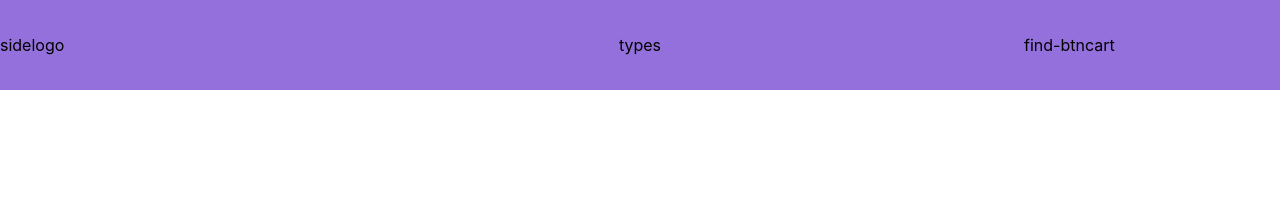
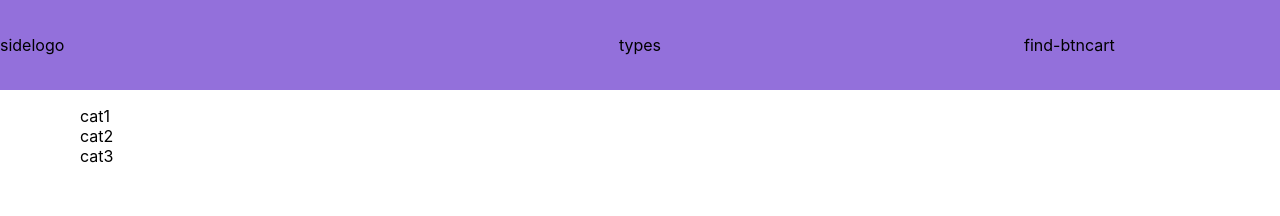
Before and after one commit to whyshurik/clothes-shop, a React (Create React App) app: page /catalog in a window 1280 px wide. Shown: the top 216 px of the page. Built offline with nearby package versions, Linux system fonts and the light colour scheme.

Commit message:
added routes integration

```diff
--- a/package.json
+++ b/package.json
@@ -8,6 +8,7 @@
     "@testing-library/user-event": "^13.5.0",
     "react": "^18.3.1",
     "react-dom": "^18.3.1",
+    "react-router-dom": "^7.0.2",
     "react-scripts": "5.0.1",
     "web-vitals": "^2.1.4"
   },
--- a/src/App.js
+++ b/src/App.js
@@ -1,12 +1,19 @@
 import './App.css';
 import Header from "./components/Header/Header";
+import { BrowserRouter as Router, Route, Routes } from "react-router-dom";
+import Home from "./components/Home";
+import Catalog from "./components/Catalog";
 
 function App() {
-  return (
-      <>
-          <Header></Header>
-      </>
-  );
+    return (
+        <Router>
+            <Header/>
+            <Routes>
+                <Route path="/" element={<Home />}/>
+                <Route path="/catalog" element={<Catalog />}/>
+            </Routes>
+        </Router>
+    );
 }
 
 export default App;
--- /dev/null
+++ b/src/components/Catalog/index.js
@@ -0,0 +1,7 @@
+export default function Catalog () {
+    return <ul>
+        <ol>cat1</ol>
+        <ol>cat2</ol>
+        <ol>cat3</ol>
+    </ul>
+}
--- /dev/null
+++ b/src/components/Home/index.js
@@ -0,0 +1,3 @@
+export default function Home () {
+    return <div>meow meow meow</div>
+}
```
Also changed, not shown: 1 other file (tests, documents, lock files or other folders).
